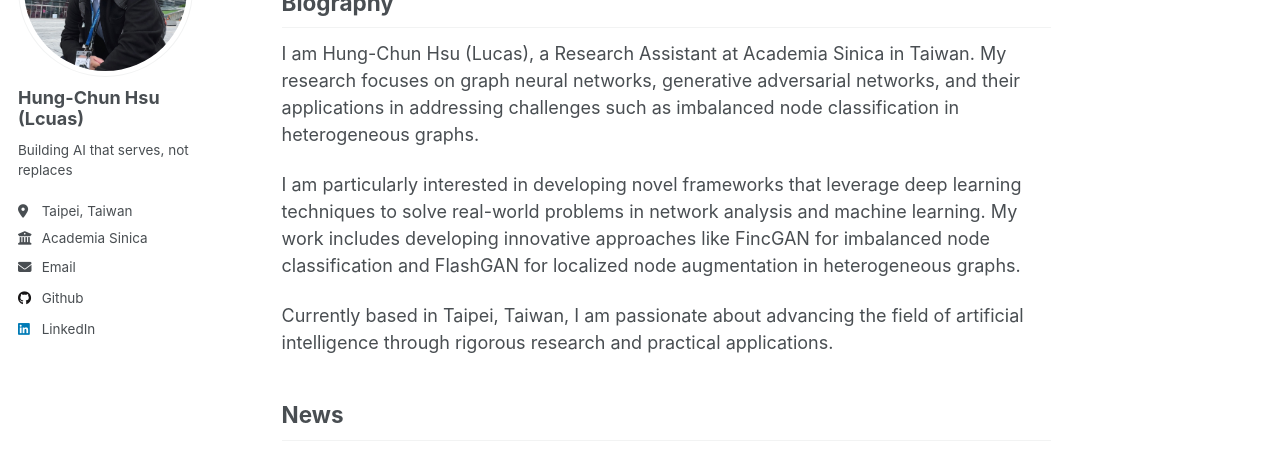
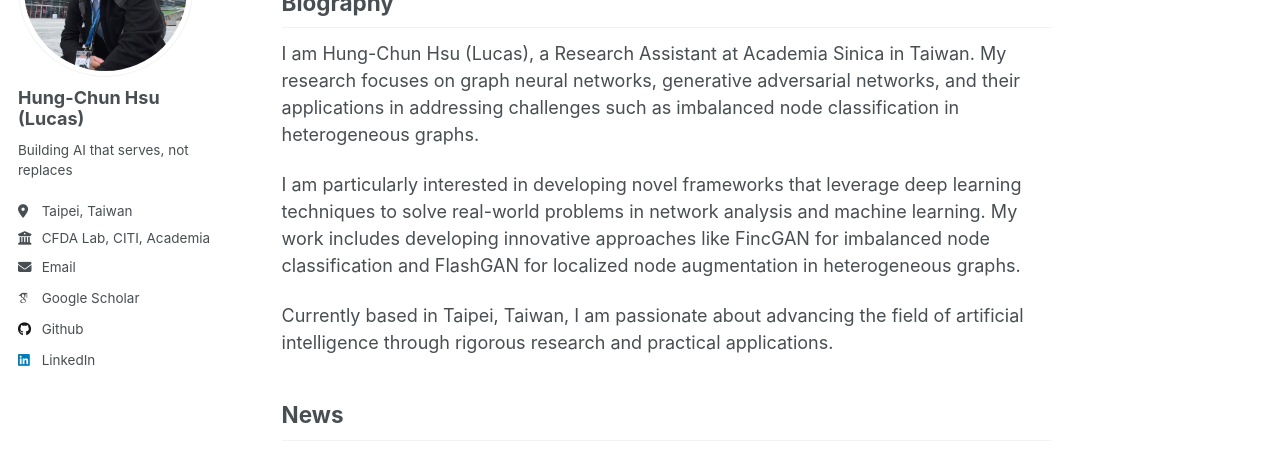
Before and after one commit to lucas-hc-hsu/lucas-hc-hsu.github.io, a Jekyll site: the page built from _pages/about.md, in a window 1280 px wide. Shown: the part 204-659 px from the top of the page. Built offline with Jekyll 4.4.1, drawn with Linux system fonts in a browser that asks for light colours; some web fonts are replaced.

Commit message:
update _config.yaml

```diff
--- a/_config.yml
+++ b/_config.yml
@@ -11,7 +11,7 @@ locale                   : "en-US"
 title                    : "Hung-Chun Hsu"
 title_separator          : "-"
 name                     : &name "Hung-Chun Hsu" #"Your Name"
-description              : &description "Research Assistant at Academia Sinica, Taiwan" #"personal description"
+description              : &description "Research Assistant at CFDA Lab, CITI, Academia Sinica, Taiwan" #"personal description"
 url                      : https://lucashsu2024.github.io #https://academicpages.github.io # the base hostname & protocol for your site e.g. "https://[your GitHub username].github.io"
 baseurl                  : "" # the subpath of your site, e.g. "/blog"
 repository               : "LucasHsu2024/LucasHsu2024.github.io"
@@ -22,17 +22,17 @@ repository               : "LucasHsu2024/LucasHsu2024.github.io"
 author:
   # Biographic information
   avatar           : "4942-3.jpg"
-  name             : "Hung-Chun Hsu (Lcuas)" #"Your Sidebar Name"
+  name             : "Hung-Chun Hsu (Lucas)" #"Your Sidebar Name"
   pronouns         : # example: "she/her"
   bio              : "Building AI that serves, not replaces" #"Building AI technology that help humanity" # "Short biography for the left-hand sidebar"
   location         : "Taipei, Taiwan"
-  employer         : "Academia Sinica"
+  employer         : "CFDA Lab, CITI, Academia Sinica"
   uri              : # URL
   email            : "r10946017@citi.sinica.edu.tw"
 
   # Academic websites
   arxiv            : # URL - Update with the correct link to your profile
-  googlescholar    : # "https://scholar.google.com/citations?user=PS_CX0AAAAAJ"
+  googlescholar    : "https://scholar.google.com/citations?hl=en&user=dOcuZ20AAAAJ&view_op=list_works&authuser=1&gmla=AH8HC4xL4Oi3Mh4AfEfmrlEjl7-sfYM0n0EKuqRZocVETG3No3phMJza2tbpO2-6aXio3tadi49WdCzRLkqNpYB6"
   impactstory      : # URL
   orcid            : # "http://orcid.org/yourorcidurl"
   semantic         : # URL
```
